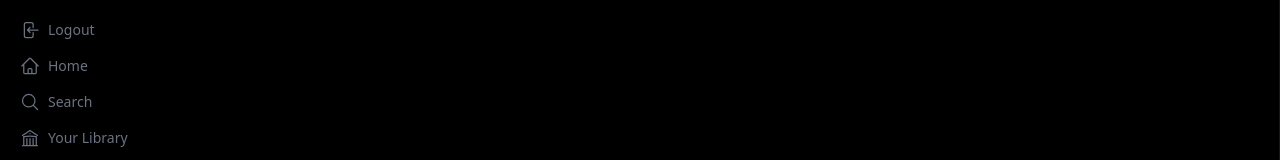
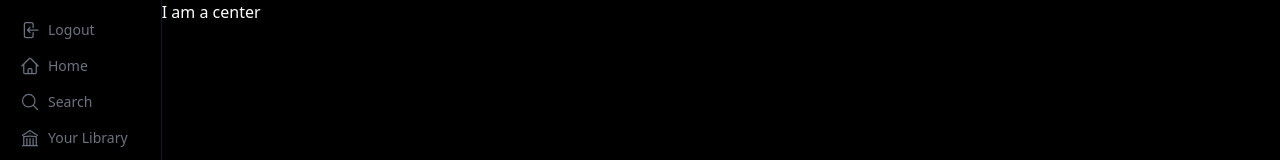
Before and after one commit to Lugdu84/next-spotify, a Next.js app: page / in a window 1280 px wide. Shown: the top 160 px of the page. Built offline with nearby package versions, Linux system fonts and the light colour scheme; no server answers.

Commit message:
add plugin to hide scrollbar in sidebar

```diff
--- /dev/null
+++ b/components/Center.tsx
@@ -0,0 +1,13 @@
+import React from 'react'
+
+type Props = {}
+
+function Center(props: Props) {
+  return (
+    <div className="flex-grow text-white">
+      <h1>I am a center</h1>
+    </div>
+  )
+}
+
+export default Center
--- a/components/Sidebar.tsx
+++ b/components/Sidebar.tsx
@@ -13,9 +13,9 @@
 
 function Sidebar() {
   const { data: session, status } = useSession()
-  console.log(session)
+  console.log(session, status)
   return (
-    <div className="text-gray-500 p-5 text-sm border-r border-gray-900">
+    <div className="text-gray-500 p-5 text-sm border-r border-gray-900 overflow-y-scroll scrollbar-hide h-screen">
       <div className="space-y-4">
         <IconButton onClick={() => signOut()} title="Logout">
           <ArrowLeftOnRectangleIcon className="h-5" />
--- a/middleware.ts
+++ b/middleware.ts
@@ -9,16 +9,12 @@
   // )1 Its a request for next-auth session & proviider fetching
   // 2) The token exists
   const { pathname } = req.nextUrl
-  console.log(pathname)
-  console.log(token)
 
   if (pathname.includes('/api/auth') || token) {
     return NextResponse.next()
   }
   // Redirect them to login if they don't have token and are requesting a protected route
   if (!token && pathname !== '/login') {
-    // const url = new URL('login', 'http://localhost:3000')
-    // console.log('url', url.host)
     return NextResponse.redirect(new URL('/login', req.url))
   }
 }
--- a/package.json
+++ b/package.json
@@ -12,7 +12,8 @@
     "next-auth": "^4.19.0",
     "react": "18.2.0",
     "react-dom": "18.2.0",
-    "spotify-web-api-node": "^5.0.2"
+    "spotify-web-api-node": "^5.0.2",
+    "tailwind-scrollbar-hide": "^1.1.7"
   },
   "devDependencies": {
     "@types/node": "18.11.3",
--- a/pages/index.tsx
+++ b/pages/index.tsx
@@ -1,5 +1,6 @@
 import type { NextPage } from 'next'
 import Head from 'next/head'
+import Center from '../components/Center'
 import Sidebar from '../components/Sidebar'
 
 // eslint-disable-next-line react/function-component-definition
@@ -9,11 +10,9 @@
       <title>Spotify application avec next.js</title>
       <link rel="icon" href="/favicon.ico" />
     </Head>
-    <main>
-      {/* sidebar */}
+    <main className="flex">
       <Sidebar />
-
-      {/* center */}
+      <Center />
 
       {/* player */}
     </main>
--- a/tailwind.config.js
+++ b/tailwind.config.js
@@ -8,5 +8,5 @@
   theme: {
     extend: {},
   },
-  plugins: [],
+  plugins: [require('tailwind-scrollbar-hide')],
 }
```
Also changed, not shown: 1 other file (tests, documents, lock files or other folders).
